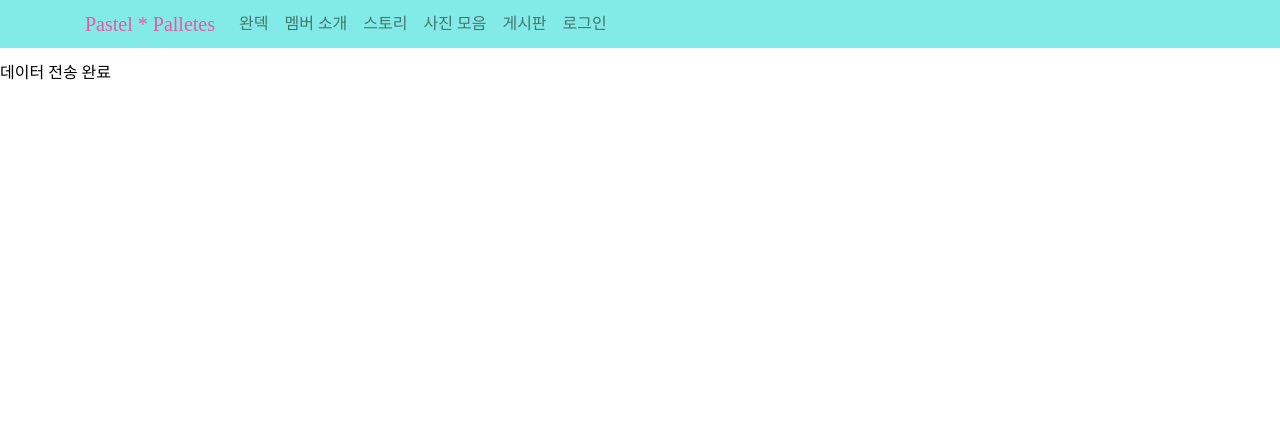
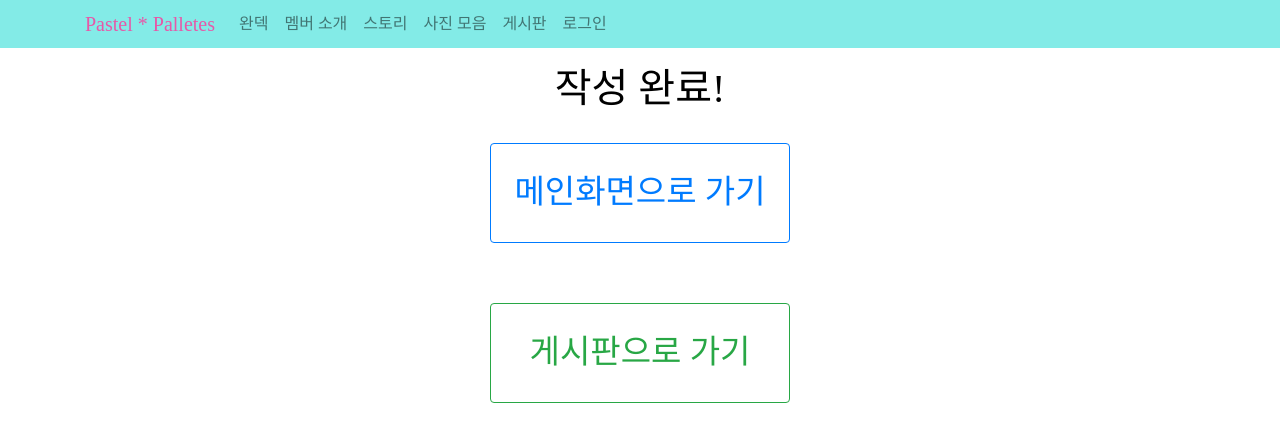
Before and after one commit to Bang-Dream/Pastel-Pallete, a React (Create React App) app in the folder frontend/: page /ok in a window 1280 px wide. Shown: the top 442 px of the page. Built offline with nearby package versions, Linux system fonts and the light colour scheme; a web font is replaced by a local one.

Commit message:
⚡️ :: (#24) 게시물별로 다른 contents 데이터 렌더링
.

```diff
--- a/frontend/src/components/Function/Ok.tsx
+++ b/frontend/src/components/Function/Ok.tsx
@@ -5,7 +5,22 @@ import { Link } from "react-router-dom";
 export default function Ok() {
   return (
     <div id="title">
-      <Link to="/">데이터 전송 완료</Link>
+      <div className="ok">
+        <h1>
+          <Link to="/">작성 완료!</Link>
+        </h1>
+        <Link to="/">
+          <button className="mainBtn btn btn-outline-primary">
+            메인화면으로 가기
+          </button>
+        </Link>
+        <br />
+        <Link to="/board">
+          <button className="mainBtn btn btn-outline-success">
+            게시판으로 가기
+          </button>
+        </Link>
+      </div>
     </div>
   );
 }
--- a/frontend/src/scss/Main.scss
+++ b/frontend/src/scss/Main.scss
@@ -58,7 +58,9 @@ body {
 #comment {
   margin-left: 20px;
 }
-
+.ok {
+  text-align: center;
+}
 // #topBar {
 //   padding-top: 30px;
 //   vertical-align: center;
@@ -118,6 +120,13 @@ a:hover {
   font-size: 30px;
   margin: 20px;
 }
+.mainBtn {
+  width: 300px;
+  height: 100px;
+  font-size: 33px;
+  margin: 30px auto;
+  text-align: center;
+}
 @font-face {
   font-family: "SF_HambakSnow";
   src: url("https://cdn.jsdelivr.net/gh/projectnoonnu/noonfonts_2106@1.1/SF_HambakSnow.woff")
```
Also changed, not shown: 17 other files (tests, documents, lock files or other folders).
